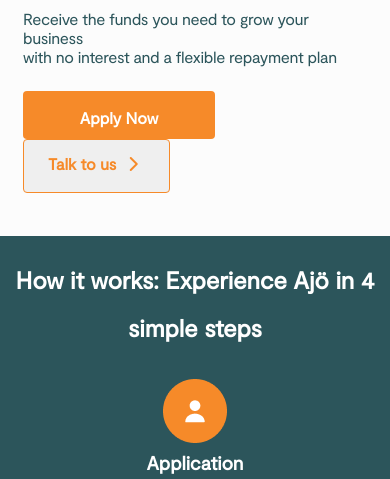
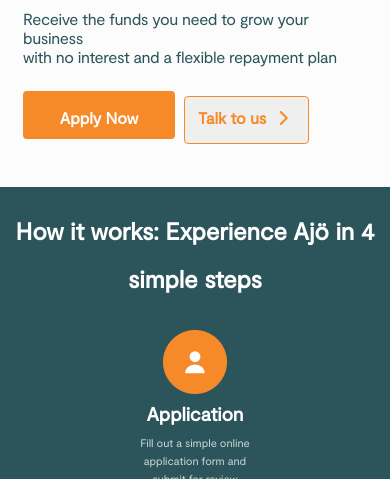
Before and after one commit to Mimi-cyber/Tingo-pay, a plain HTML site: page index.html in a window 390 px wide. Shown: the part 621-1100 px from the top of the page. Drawn offline with Linux system fonts and the light colour scheme.

Commit message:
changed buttons

```diff
--- a/style.css
+++ b/style.css
@@ -878,10 +878,10 @@
         font-size: 16px;
     }
     .apply-button {
-        width: 192px;
+        width: 152px;
     }
     .talk-button {
-        padding: 12px 24px;
+        padding: 9px 13px;
     }
     #union-img {
         bottom: 238px;
```
